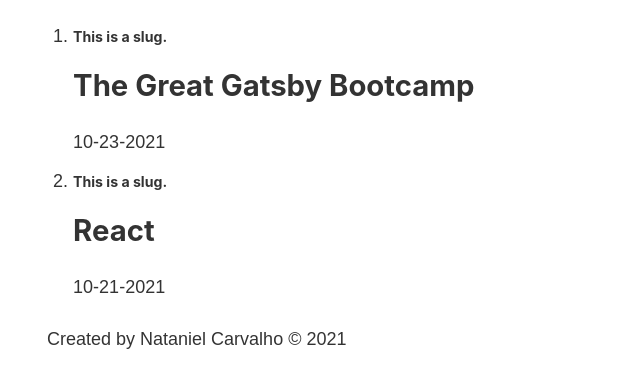
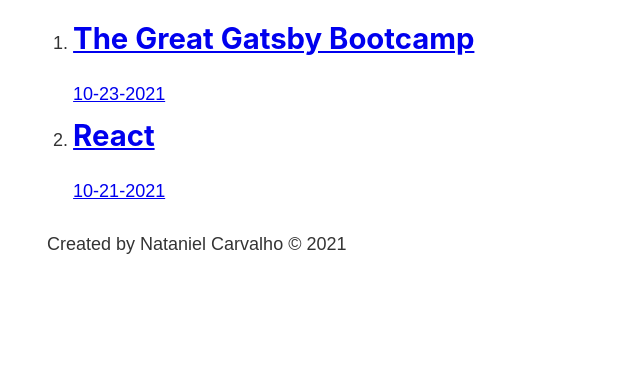
Before and after one commit to natanielmendes/gatsby-bootcamp, a Gatsby site: page /blog in a window 1280 px wide. Shown: the part 393-780 px from the top of the page, without its empty margins (236-876 px from the left). Built offline with nearby package versions, Linux system fonts and the light colour scheme; Gatsby itself is replaced by a stand-in of ours.

Commit message:
Dynamically linking to slugs from the blog page

```diff
--- a/src/pages/blog.js
+++ b/src/pages/blog.js
@@ -1,5 +1,5 @@
 import React from 'react';
-import { graphql, useStaticQuery } from 'gatsby';
+import { Link, graphql, useStaticQuery } from 'gatsby';
 
 import Layout from '../components/layout';
 
@@ -12,6 +12,9 @@
               frontmatter {
                 title
                 date
+              }
+              fields {
+                slug
               }
             }
           }
@@ -26,9 +29,10 @@
               {data.allMarkdownRemark.edges.map((edge) => {
                 return (
                   <li>
-                    <h6>This is a slug.</h6>
-                    <h2>{edge.node.frontmatter.title}</h2>
-                    <p>{edge.node.frontmatter.date}</p>
+                    <Link to={`/blog/${edge.node.fields.slug}`}>
+                      <h2>{edge.node.frontmatter.title}</h2>
+                      <p>{edge.node.frontmatter.date}</p>
+                    </Link>
                   </li>
                 )
               })}
```
